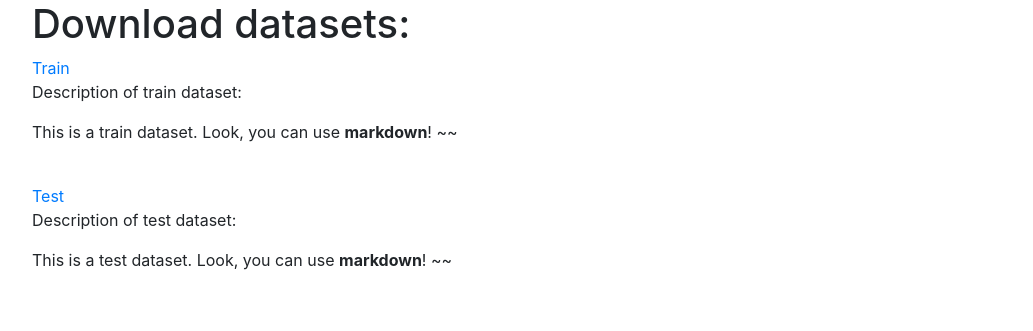
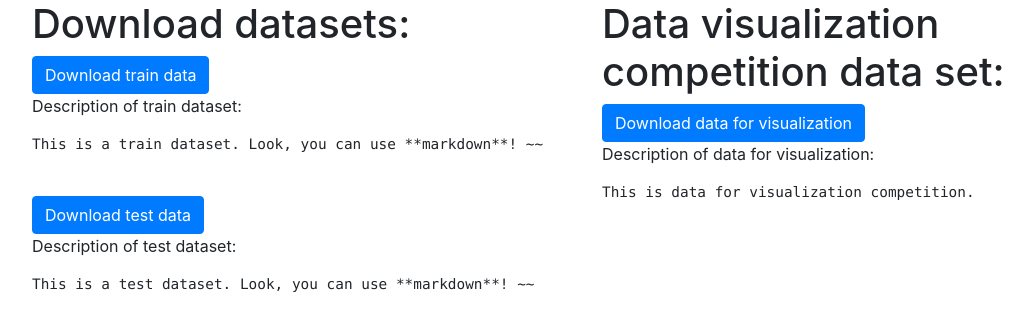
Before and after one commit to CamdenClark/dscomp, a Flask app: page /data in a window 1280 px wide. Shown: the part 56-387 px from the top of the page, without its empty margins (53-1086 px from the left). Run offline with Flask 2, Linux system fonts and the light colour scheme; data comes from the database, SQL or seed files in the repository; some libraries are stand-ins or nearby versions.

Commit message:
Feature: Data visualization competition
* Still need to fix leaderboard
* need to fix submissions page
* need to fix filename bug (no .csv, just csv...)
* Should give users the UUID so they can say which ones they want to be
* their final submission

```diff
--- a/dscomp/schema.sql
+++ b/dscomp/schema.sql
@@ -19,14 +19,16 @@
 insert into pages (page, content) values ('test', 'This is a test dataset. Look, you can use **markdown**! ~~');
 insert into pages (page, content) values ('about', 'This is an about page. Look, you can use **markdown**! ~~');
 insert into pages (page, content) values ('scoring', 'This describes a scoring page. Look, you can use **markdown**! ~~');
+insert into pages (page, content) values ('dataviz', 'This is data for visualization competition.');
 
 create table submissions (
     subid integer primary key auto_increment,
     userid integer not null,
     timestamp timestamp not null,
-    privatescore real not null,
-    publicscore real not null,
+    privatescore real,
+    publicscore real,
     notes text,
     uuid text,
+    isDataViz integer,
     foreign key(userid) references users(userid)
 );
--- a/dscomp/templates/admin_edit.html
+++ b/dscomp/templates/admin_edit.html
@@ -24,6 +24,11 @@
       <textarea type="text" class="form-control" id="scoring"
               name="scoring" size="30">{{ pages.scoring }}</textarea>
     </div>
+    <div class="form-group">
+      <label for="dataviz">Description of visualization competition data:</label>
+      <textarea type="text" class="form-control" id="dataviz"
+              name="dataviz" size="30">{{ pages.dataviz }}</textarea>
+    </div>
     <button type="submit" class="btn btn-primary">Submit edits to pages</button>
   </form>
 </div>
--- a/dscomp/templates/data.html
+++ b/dscomp/templates/data.html
@@ -1,19 +1,34 @@
 {% extends "layout.html" %}
 {% block title %}Sign In{% endblock %}
 {% block body %}
+<div class="row">
+  <div class="col-md-6">
+
     <h1>Download datasets:</h1>
-<a href={{ url_for('uploaded_file', filename='train.csv') }}>Train</a>
+    <a class="btn btn-primary" href={{ url_for('uploaded_file', filename='train.csv') }}>Download train data</a>
 
     <p>Description of train dataset:</p>
     {% filter markdown %}
     {{ content[0].content|safe }}
     {% endfilter %}
     <br />
-<a href={{ url_for('uploaded_file', filename='test.csv') }}>Test</a>
+    <a class="btn btn-primary" href={{ url_for('uploaded_file', filename='test.csv') }}>Download test data</a>
 
     <p>Description of test dataset:</p>
 
     {% filter markdown %}
     {{ content[1].content|safe }}
     {% endfilter %}
+  </div>
+  <div class="col-md-6">
+    <h1>Data visualization competition data set:</h1>
+    <a class="btn btn-primary" href={{ url_for('uploaded_file', filename='vizdata.csv') }}>Download data for visualization</a>
+
+    <p>Description of data for visualization:</p>
+
+    {% filter markdown %}
+    {{ content[2].content|safe }}
+    {% endfilter %}
+  </div>
+</div>
 {% endblock body %}
--- a/dscomp/utilities/security.py
+++ b/dscomp/utilities/security.py
@@ -1,7 +1,7 @@
 from passlib.hash import pbkdf2_sha256 as sha256
 from dscomp.utilities.database import *
 
-ALLOWED_EXTENSIONS = set(['csv'])
+ALLOWED_EXTENSIONS = set(['csv', 'ipynb', 'png'])
 
 def allowed_file(filename):
     return '.' in filename and filename.rsplit('.', 1)[1].lower() in ALLOWED_EXTENSIONS
--- a/dscomp/views.py
+++ b/dscomp/views.py
@@ -66,7 +66,8 @@
         input_to_filename = {
                 'testnolabels': os.path.join(app.config['UPLOAD_FOLDER'], 'test.csv'),
                 'train': os.path.join(app.config['UPLOAD_FOLDER'], 'train.csv'),
-                'testlabels': os.path.join(app.config['PRIVATECSV_FOLDER'], 'test_labels.csv')
+                'testlabels': os.path.join(app.config['PRIVATECSV_FOLDER'], 'test_labels.csv'),
+                'vizdata': os.path.join(app.config['UPLOAD_FOLDER'], 'vizdata.csv')
         }
         if filetypes[0] in input_to_filename.keys():
             csvFile.save(input_to_filename[filetypes[0]])
@@ -82,7 +83,7 @@
 
 @app.route('/data', methods=['GET'])
 def data():
-    content = query_db('''select content from pages where page = 'train' or page = 'test';''')
+    content = query_db('''select content from pages where page = 'train' or page = 'test' or page = 'dataviz';''')
     return render_template('data.html', content=content)
 
 @app.route('/leaderboard')
@@ -131,21 +132,26 @@
         return render_template('upload.html', error=error)
     try:
         uuid_filename = str(uuid.uuid1())
-        filename = uuid_filename + ".csv"
+        filename = uuid_filename + csvFile.filename.split('.')[-1]
         csvFile.save(os.path.join(app.config['UPLOAD_FOLDER'], filename))
-        user_csv = pd.read_csv(os.path.join(app.config['UPLOAD_FOLDER'], filename))
-        scoring_csv = pd.read_csv(os.path.join(app.config['PRIVATECSV_FOLDER'], "test_labels.csv"))
-        publicCSV, privateCSV = train_test_split(scoring_csv, test_size = 0.5, random_state = os.getenv('RAND_SEED', 0))
-        publicMerged = publicCSV.merge(user_csv, on='index', how='inner')
-        privateMerged = privateCSV.merge(user_csv, on = 'index', how='inner')
-        publicAccuracy = accuracy_score(publicMerged['true_label'].values,publicMerged['label'].values)
-        privateAccuracy = accuracy_score(privateMerged['true_label'].values, privateMerged['label'].values)
         db = get_db()
-        db.cursor().execute('''insert into submissions (
-          userid, timestamp, privatescore, publicscore, notes, uuid) values (%s, %s, %s, %s, %s, %s)''',
-          (g.user['userid'], datetime.datetime.utcnow(), float(privateAccuracy), float(publicAccuracy), request.form['notes'], uuid_filename))
-        db.commit()
-        return redirect(url_for('recent_submission'))
+        if int(request.form['whichCompetition']) == 0:
+            user_csv = pd.read_csv(os.path.join(app.config['UPLOAD_FOLDER'], filename))
+            scoring_csv = pd.read_csv(os.path.join(app.config['PRIVATECSV_FOLDER'], "test_labels.csv"))
+            publicCSV, privateCSV = train_test_split(scoring_csv, test_size = 0.5, random_state = os.getenv('RAND_SEED', 0))
+            publicMerged = publicCSV.merge(user_csv, on='index', how='inner')
+            privateMerged = privateCSV.merge(user_csv, on = 'index', how='inner')
+            publicAccuracy = accuracy_score(publicMerged['true_label'].values,publicMerged['label'].values)
+            privateAccuracy = accuracy_score(privateMerged['true_label'].values, privateMerged['label'].values)
+            db.cursor().execute('''insert into submissions (
+          userid, timestamp, privatescore, publicscore, notes, uuid, isDataViz) values (%s, %s, %s, %s, %s, %s, %s)''',
+          (g.user['userid'], datetime.datetime.utcnow(), float(privateAccuracy), float(publicAccuracy), request.form['notes'], uuid_filename, 0))
+            db.commit()
+            return redirect(url_for('recent_submission'))
+        else:
+            db.cursor().execute('''insert into submissions (userid, timestamp, notes, uuid, isDataViz) values (%s, %s, %s, %s, %s)''', (g.user['userid'], datetime.datetime.utcnow(), request.form['notes'], uuid_filename, 1))
+            db.commit()
+            return redirect(url_for('submissions'))
     except Exception as ex:
         app.logger.error(str(ex))
         error = 'There was an error reading your submission. Make sure you read the submission styling guidelines carefully. If you think it''s an error on our end, please contact us and describe the error to the best of your ability.'
@@ -153,7 +159,7 @@
 
 @app.route('/uploads/<filename>')
 def uploaded_file(filename):
-    if filename not in ['train.csv', 'test.csv']:
+    if filename not in ['train.csv', 'test.csv', 'vizdata.csv']:
         return redirect(url_for('upload'))
     return send_from_directory(os.path.join(app.root_path,
                                'csvs'), filename)
```
Also changed, not shown: dscomp/templates/admin_upload.html (+12 -0 lines), dscomp/templates/upload.html (+7 -0 lines). Lines whose indentation alone changed are shown as unchanged.
